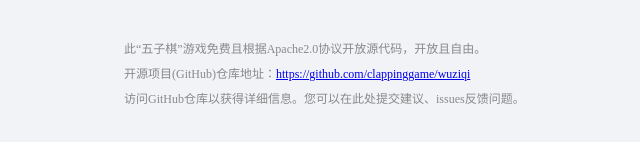
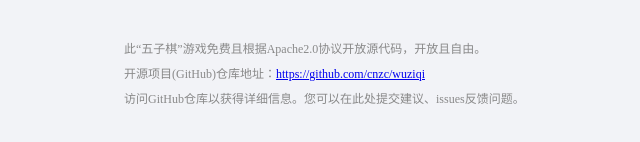
Before and after one commit to icgi/wuziqi, a plain HTML site: page index.html in a window 1280 px wide. Shown: the part 186-328 px from the top of the page, 276-916 px from the left. Drawn offline with Linux system fonts and the light colour scheme.

Commit message:
Update index.html

```diff
--- a/index.html
+++ b/index.html
@@ -84,7 +84,7 @@
 		<p>
 
 			此“五子棋”游戏免费且根据Apache2.0协议开放源代码，开放且自由。<br>
-			开源项目(GitHub)仓库地址：<a href="https://github.com/clappinggame/wuziqi">https://github.com/clappinggame/wuziqi</a><br>
+			开源项目(GitHub)仓库地址：<a href="https://github.com/cnzc/wuziqi">https://github.com/cnzc/wuziqi</a><br>
 			访问GitHub仓库以获得详细信息。您可以在此处提交建议、issues反馈问题。
 		</p>
 
```
